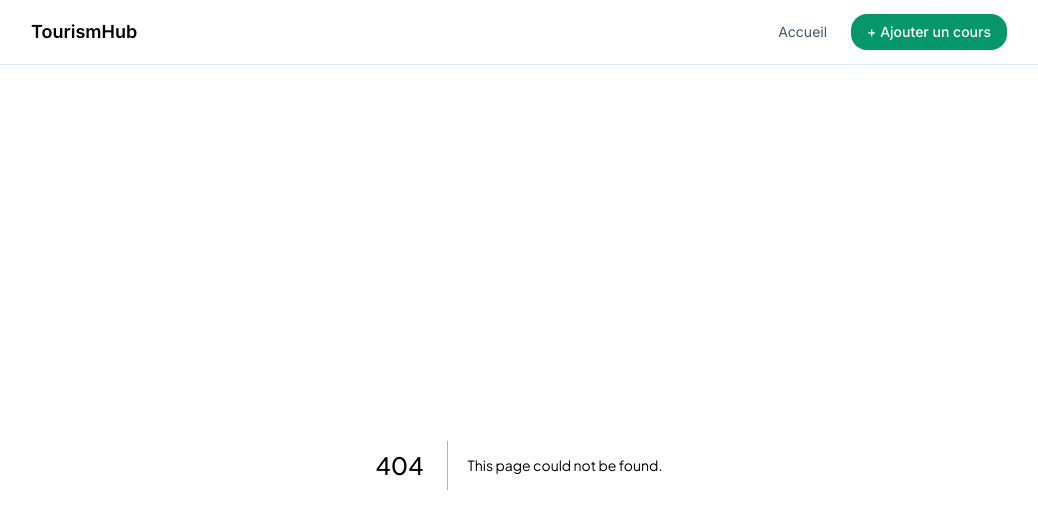
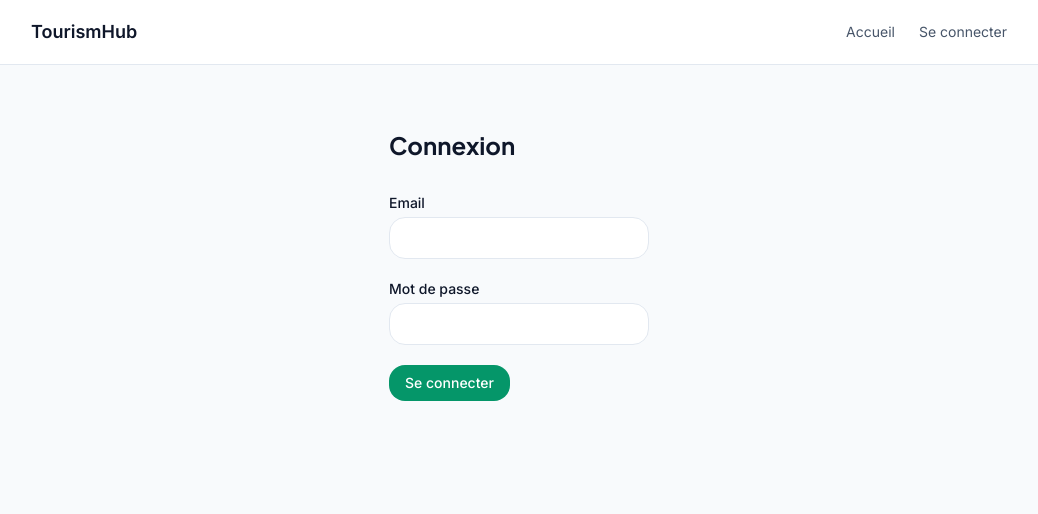
Before and after one commit to asukatraloc22-rgb/travel-operations-academy, a Next.js app: page /login in a window 1280 px wide. Before the commit this address had no page. Shown: the top 514 px of the page, without its empty margins (121-1159 px from the left). Built offline with nearby package versions, Linux system fonts and the light colour scheme; no server answers.

Commit message:
Add minimal auth: single-owner login, header/form session gating, no public signup

```diff
--- /dev/null
+++ b/src/app/login/page.tsx
@@ -0,0 +1,12 @@
+// app/login/page.tsx
+
+import { LoginForm } from "@/modules/auth/LoginForm";
+
+export default function LoginPage() {
+  return (
+    <main className="max-w-sm mx-auto px-6 py-16">
+      <h1 className="text-2xl font-bold mb-8">Connexion</h1>
+      <LoginForm />
+    </main>
+  );
+}
--- /dev/null
+++ b/src/modules/auth/LoginForm.tsx
@@ -0,0 +1,80 @@
+// modules/auth/LoginForm.tsx
+//
+// "use client": form interactivity + a Supabase Auth call. No signup
+// flow here on purpose — this app has exactly one owner account,
+// created manually in the Supabase dashboard, not through the app.
+
+"use client";
+
+import { useState } from "react";
+import { useRouter } from "next/navigation";
+import { supabase } from "@/core/supabase/client";
+
+export function LoginForm() {
+  const router = useRouter();
+  const [email, setEmail] = useState("");
+  const [password, setPassword] = useState("");
+  const [error, setError] = useState<string | null>(null);
+  const [isSubmitting, setIsSubmitting] = useState(false);
+
+  async function handleSubmit(event: React.FormEvent) {
+    event.preventDefault();
+    setIsSubmitting(true);
+    setError(null);
+
+    const { error: signInError } = await supabase.auth.signInWithPassword({
+      email,
+      password,
+    });
+
+    setIsSubmitting(false);
+
+    if (signInError) {
+      setError("Email ou mot de passe incorrect.");
+      return;
+    }
+
+    router.push("/");
+    router.refresh();
+  }
+
+  return (
+    <form onSubmit={handleSubmit} className="space-y-5">
+      <div>
+        <label className="block text-sm font-medium mb-1 text-[var(--color-text)]">
+          Email
+        </label>
+        <input
+          type="email"
+          value={email}
+          onChange={(e) => setEmail(e.target.value)}
+          required
+          className="w-full rounded-lg border border-[var(--color-border)] bg-[var(--color-surface)] px-3 py-2 focus:outline-none focus:ring-2 focus:ring-[var(--color-nature-500)]"
+        />
+      </div>
+
+      <div>
+        <label className="block text-sm font-medium mb-1 text-[var(--color-text)]">
+          Mot de passe
+        </label>
+        <input
+          type="password"
+          value={password}
+          onChange={(e) => setPassword(e.target.value)}
+          required
+          className="w-full rounded-lg border border-[var(--color-border)] bg-[var(--color-surface)] px-3 py-2 focus:outline-none focus:ring-2 focus:ring-[var(--color-nature-500)]"
+        />
+      </div>
+
+      {error && <p className="text-sm text-red-600">{error}</p>}
+
+      <button
+        type="submit"
+        disabled={isSubmitting}
+        className="rounded-lg bg-[var(--color-nature-600)] text-white px-4 py-2 text-sm font-medium hover:bg-[var(--color-nature-700)] transition-colors disabled:opacity-50"
+      >
+        {isSubmitting ? "Connexion..." : "Se connecter"}
+      </button>
+    </form>
+  );
+}
--- a/src/modules/courses/CourseForm.tsx
+++ b/src/modules/courses/CourseForm.tsx
@@ -6,13 +6,26 @@
 
 "use client";
 
-import { useState } from "react";
+import { useEffect, useState } from "react";
+import Link from "next/link";
 import { useRouter } from "next/navigation";
 import { supabase } from "@/core/supabase/client";
 import { TRAVEL_MODULES } from "@/core/config/modules";
 
 export function CourseForm() {
   const router = useRouter();
+
+  // Vérification de session : purement pour l'UX (éviter de remplir un
+  // formulaire qui échouera à l'envoi). La vraie protection est côté
+  // Supabase (policy RLS "authenticated only" sur INSERT) — même si ce
+  // check était contourné, la base refuserait l'écriture sans session.
+  const [isAuthed, setIsAuthed] = useState<boolean | null>(null);
+
+  useEffect(() => {
+    supabase.auth.getUser().then(({ data }) => {
+      setIsAuthed(!!data.user);
+    });
+  }, []);
 
   // useState : à chaque frappe/clic, on met à jour ces variables, et React
   // redessine automatiquement le formulaire avec les nouvelles valeurs.
@@ -44,6 +57,19 @@ export function CourseForm() {
     // cours enregistré, pour voir directement le résultat.
     router.push(`/modules/${moduleSlug}`);
     router.refresh(); // force le Server Component de cette page à re-fetch
+  }
+
+  if (isAuthed === null) return null; // évite un flash pendant la vérification
+
+  if (!isAuthed) {
+    return (
+      <div className="rounded-xl border border-dashed border-[var(--color-border)] p-6 text-sm text-[var(--color-text-secondary)]">
+        Tu dois être connecté pour ajouter un cours.{" "}
+        <Link href="/login" className="text-[var(--color-nature-700)] font-medium hover:underline">
+          Se connecter
+        </Link>
+      </div>
+    );
   }
 
   return (
--- /dev/null
+++ b/src/shared/components/AuthStatus.tsx
@@ -0,0 +1,73 @@
+// shared/components/AuthStatus.tsx
+//
+// "use client": reads and reacts to auth session state, something only
+// the browser can do. onAuthStateChange keeps this in sync automatically
+// whenever the user signs in/out — no manual polling needed.
+
+"use client";
+
+import { useEffect, useState } from "react";
+import Link from "next/link";
+import { useRouter } from "next/navigation";
+import { supabase } from "@/core/supabase/client";
+import type { User } from "@supabase/supabase-js";
+
+export function AuthStatus() {
+  const router = useRouter();
+  const [user, setUser] = useState<User | null>(null);
+  const [loaded, setLoaded] = useState(false);
+
+  useEffect(() => {
+    supabase.auth.getUser().then(({ data }) => {
+      setUser(data.user);
+      setLoaded(true);
+    });
+
+    // S'abonne aux changements de session (connexion/déconnexion) pour que
+    // le header se mette à jour automatiquement, sans recharger la page.
+    const { data: listener } = supabase.auth.onAuthStateChange((_event, session) => {
+      setUser(session?.user ?? null);
+    });
+
+    return () => listener.subscription.unsubscribe();
+  }, []);
+
+  async function handleSignOut() {
+    await supabase.auth.signOut();
+    router.push("/");
+    router.refresh();
+  }
+
+  // Évite un "flash" (voir le lien connexion puis le voir disparaître
+  // aussitôt) le temps de savoir si une session existe déjà.
+  if (!loaded) return null;
+
+  if (!user) {
+    return (
+      <Link
+        href="/login"
+        className="text-[var(--color-text-secondary)] hover:text-[var(--color-text)]"
+      >
+        Se connecter
+      </Link>
+    );
+  }
+
+  return (
+    <div className="flex items-center gap-3">
+      <Link
+        href="/courses/new"
+        className="rounded-lg bg-[var(--color-nature-600)] text-white px-3 sm:px-4 py-2 text-xs sm:text-sm font-medium hover:bg-[var(--color-nature-700)] transition-colors whitespace-nowrap"
+      >
+        <span className="sm:hidden">+ Ajouter</span>
+        <span className="hidden sm:inline">+ Ajouter un cours</span>
+      </Link>
+      <button
+        onClick={handleSignOut}
+        className="text-xs text-[var(--color-text-muted)] hover:text-[var(--color-text)]"
+      >
+        Déconnexion
+      </button>
+    </div>
+  );
+}
--- a/src/shared/components/Header.tsx
+++ b/src/shared/components/Header.tsx
@@ -1,16 +1,12 @@
 // shared/components/Header.tsx
 //
-// Header global de l'app — brief section 11 : fin, discret, sticky,
-// fond clair/translucide. Server Component : aucun state, aucune
-// interactivité nécessaire pour de simples liens.
-//
-// Volontairement minimal pour l'instant : seuls les liens vers des
-// pages RÉELLEMENT existantes apparaissent (Accueil). Le brief prévoit
-// "Destinations" et "Ressources", mais ces fonctionnalités n'existent
-// pas encore côté code — on évite les liens morts. À enrichir au fur
-// et à mesure que ces sections seront construites.
+// Server Component that renders AuthStatus (a Client Component) inside
+// it for the interactive, session-aware part — Server Components can
+// render Client Components as children without becoming client
+// themselves, which is why Header stays simple here.
 
 import Link from "next/link";
+import { AuthStatus } from "@/shared/components/AuthStatus";
 
 export function Header() {
   return (
@@ -24,13 +20,7 @@ export function Header() {
           <Link href="/" className="hidden sm:inline text-[var(--color-text-secondary)] hover:text-[var(--color-text)]">
             Accueil
           </Link>
-          <Link
-            href="/courses/new"
-            className="rounded-lg bg-[var(--color-nature-600)] text-white px-3 sm:px-4 py-2 text-xs sm:text-sm font-medium hover:bg-[var(--color-nature-700)] transition-colors whitespace-nowrap"
-          >
-            <span className="sm:hidden">+ Ajouter</span>
-            <span className="hidden sm:inline">+ Ajouter un cours</span>
-          </Link>
+          <AuthStatus />
         </nav>
       </div>
     </header>
```
